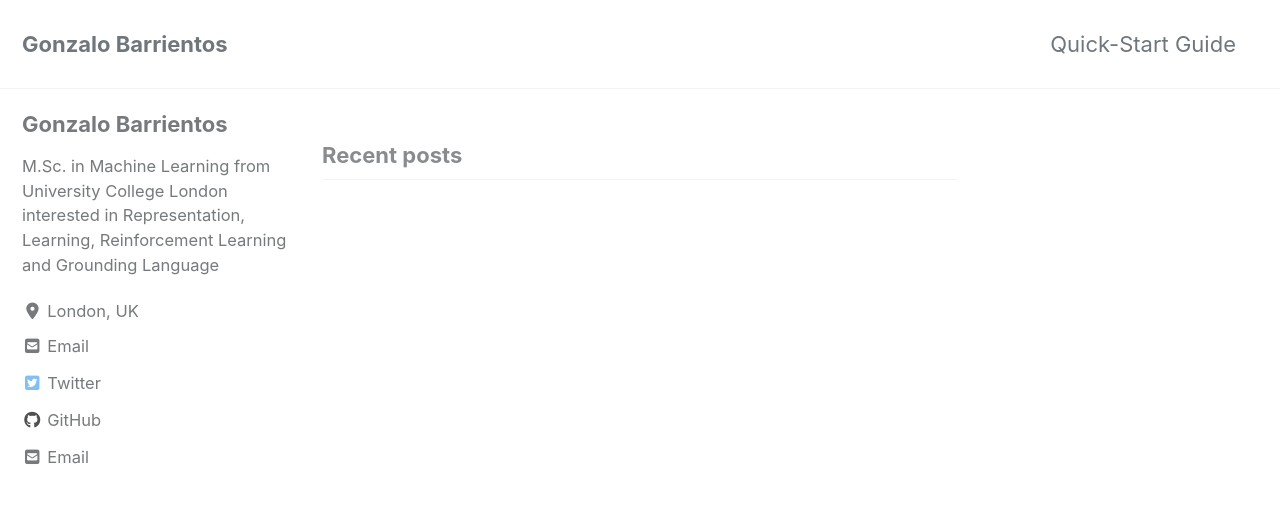
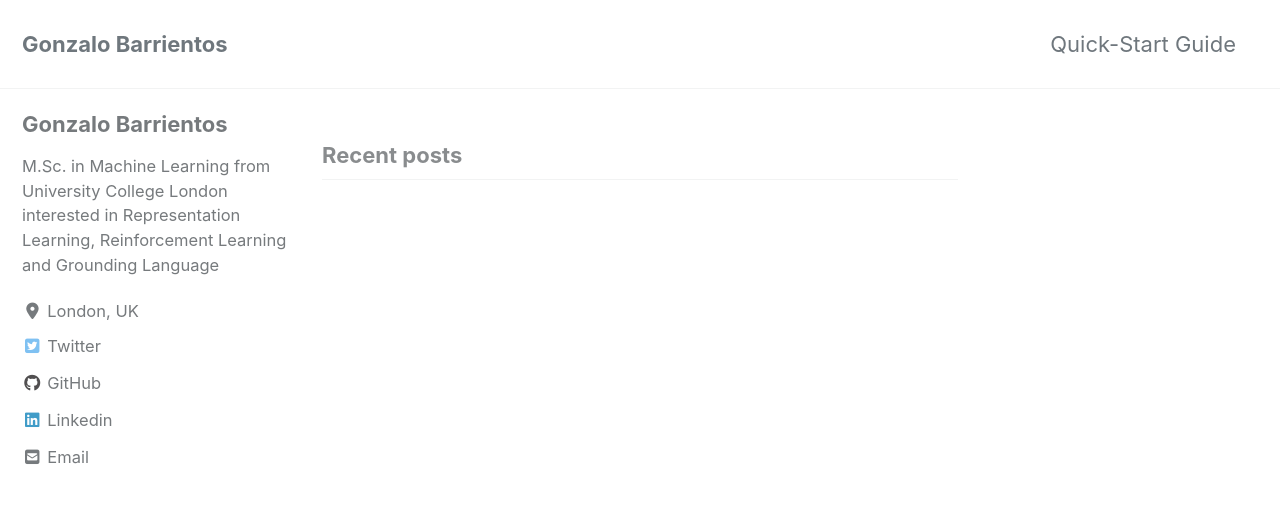
Before and after one commit to Gonzalob90/gonzalob90.github.io, a Jekyll site: the page built from index.html, in a window 1280 px wide. Shown: the top 517 px of the page. Built offline with Jekyll 4.4.1, drawn with Linux system fonts in a browser that asks for light colours; cached includes are drawn as plain includes; nearby versions of some CDN libraries; the list of posts is cut into pages by our own code.

Commit message:
test linkedin link

```diff
--- a/_config.yml
+++ b/_config.yml
@@ -109,13 +109,13 @@ analytics:
 author:
   name             : "Gonzalo Barrientos"
   avatar           : # path of avatar image, e.g. "/assets/images/bio-photo.jpg"
-  bio              : "M.Sc. in Machine Learning from University College London interested in Representation, Learning, Reinforcement Learning and Grounding Language"
+  bio              : "M.Sc. in Machine Learning from University College London interested in Representation Learning, Reinforcement Learning and Grounding Language"
   location         : "London, UK"
   email            : "gonzalo.b90@gmail.com"
   links:
     - label: "Email"
       icon: "fas fa-fw fa-envelope-square"
-      url: mailto:gonzalo.b90@email.com
+      #url: mailto:gonzalo.b90@email.com
     - label: "Website"
       icon: "fas fa-fw fa-link"
       # url: "https://your-website.com"
@@ -128,9 +128,9 @@ author:
     - label: "GitHub"
       icon: "fab fa-fw fa-github"
       url: "https://github.com/gonzalob90"
-    - label: "Instagram"
-      icon: "fab fa-fw fa-instagram"
-      # url: "https://instagram.com/"
+    - label: "Linkedin"
+      icon: "fab fa-fw fa-linkedin"
+      url: "https://linkedin.com/gonzalobarrientos"
 
 # Site Footer
 footer:
```
